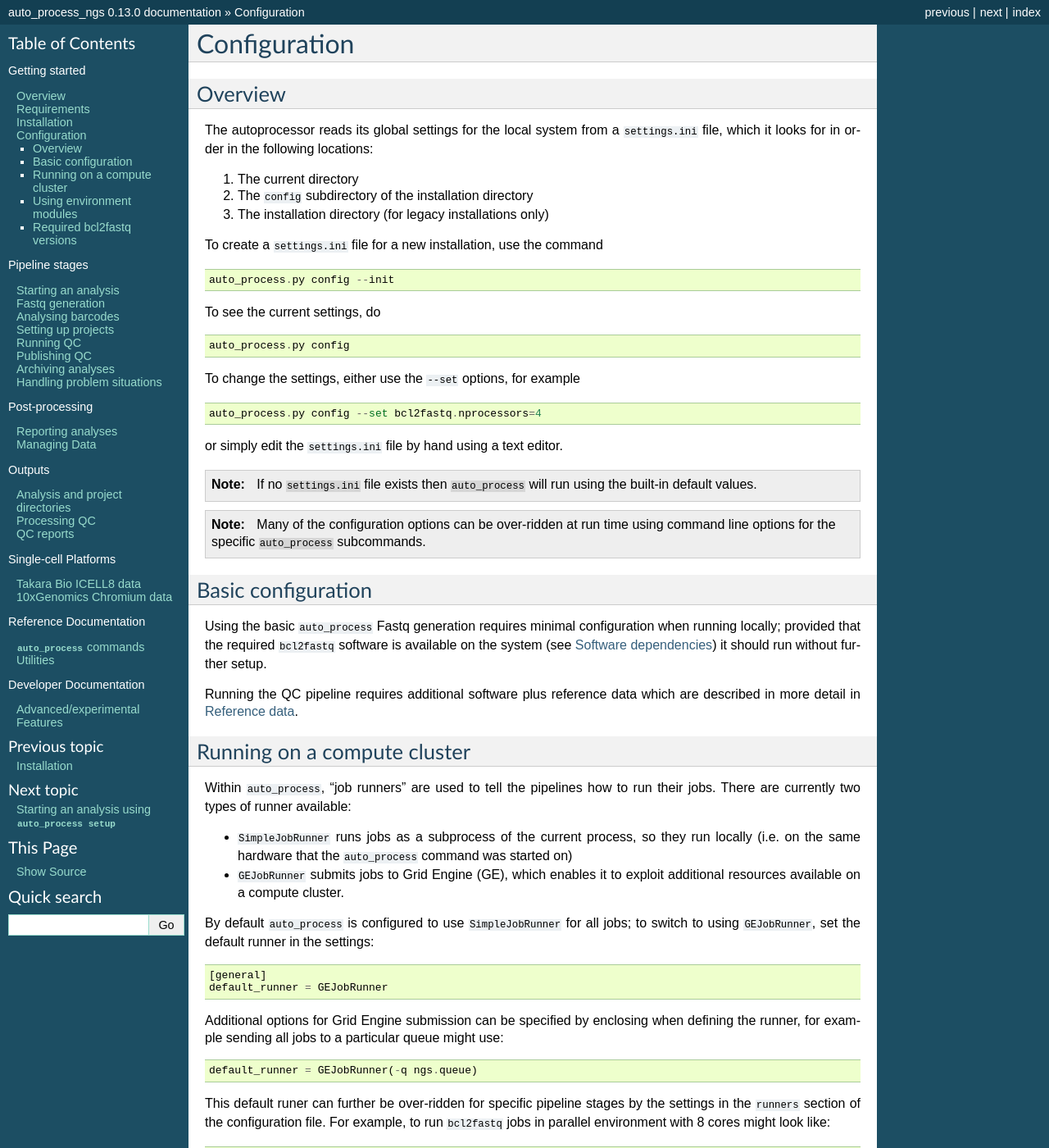
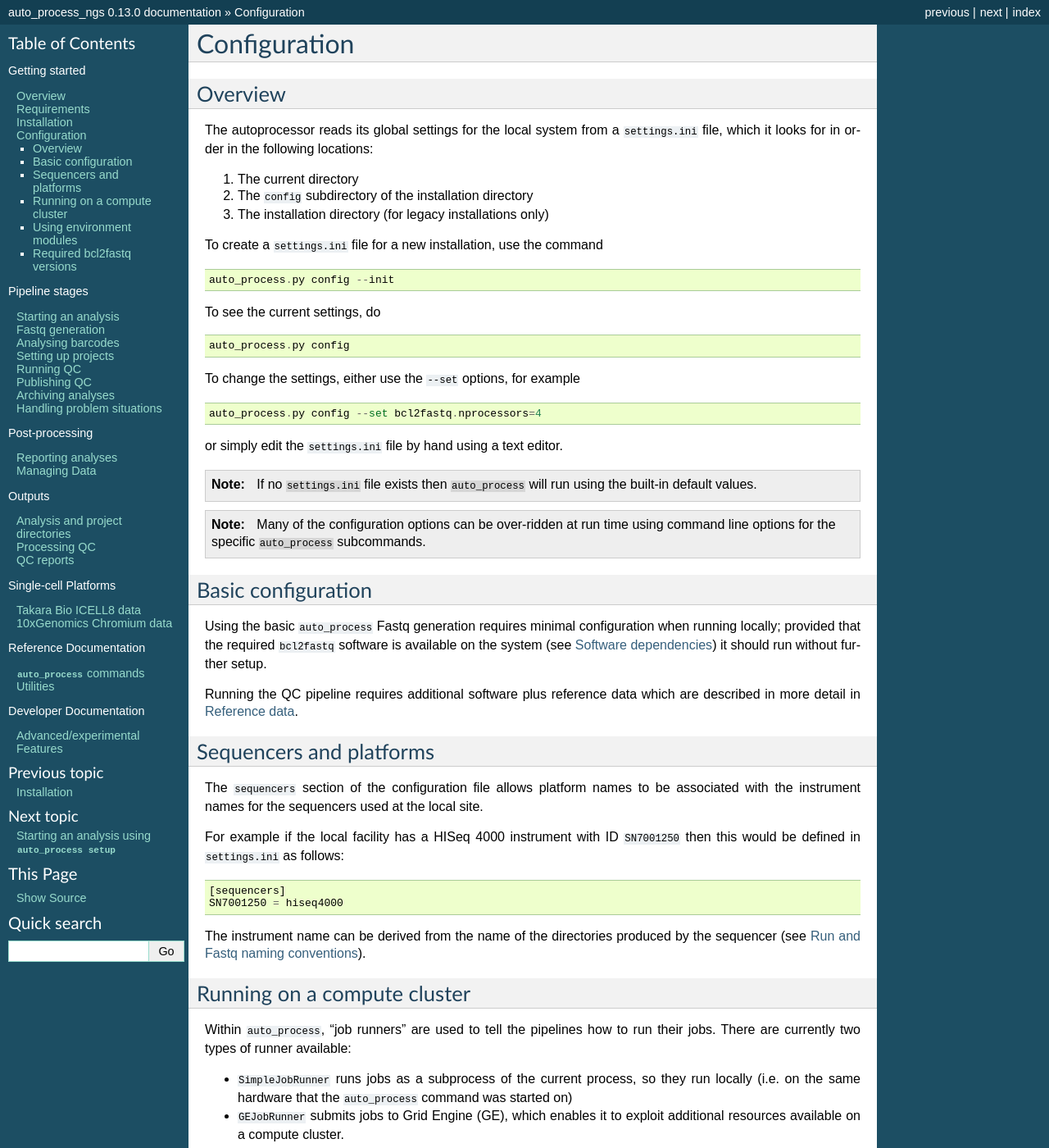
Before and after one commit to fls-bioinformatics-core/auto_process_ngs, a Sphinx documentation site: the page built from docs/source/configuration.rst, in a window 1280 px wide and 1400 px high. Shown: the whole window at 82% size. Built offline with Sphinx 7.4.7, drawn with Linux system fonts in a browser that asks for light colours; pages that are not in the unit, such as notebooks, are missing from menus.

Commit message:
Documentation: add section on associating instruments with platforms in config.

```diff
--- a/docs/source/configuration.rst
+++ b/docs/source/configuration.rst
@@ -63,6 +63,28 @@ configuration when running locally; provided that the required
 
 Running the QC pipeline requires additional software plus reference data
 which are described in more detail in :ref:`reference_data`.
+
+.. _config_sequencer_platforms:
+
+------------------------
+Sequencers and platforms
+------------------------
+
+The ``sequencers`` section of the configuration file allows
+platform names to be associated with the instrument names for the
+sequencers used at the local site.
+
+For example if the local facility has a HISeq 4000 instrument
+with ID ``SN7001250`` then this would be defined in ``settings.ini``
+as follows:
+
+::
+
+   [sequencers]
+   SN7001250 = hiseq4000
+
+The instrument name can be derived from the name of the directories
+produced by the sequencer (see :ref:`run_and_fastq_naming_conventions`).
 
 .. _running_on_compute_cluster:
 
```
